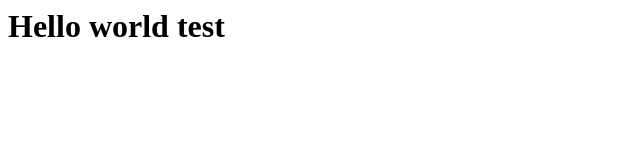
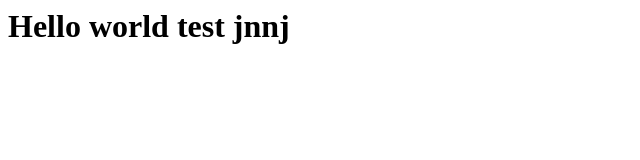
Before and after one commit to dev-koalescedesigns/test, a plain HTML site: page index.html in a window 1280 px wide. Shown: the whole page, without its empty margins (0-640 px from the left). Drawn offline with Linux system fonts and the light colour scheme.

Commit message:
Update index.html

```diff
--- a/index.html
+++ b/index.html
@@ -1 +1 @@
-<h1>Hello world test</h1>
+<h1>Hello world test jnnj</h1>
```
